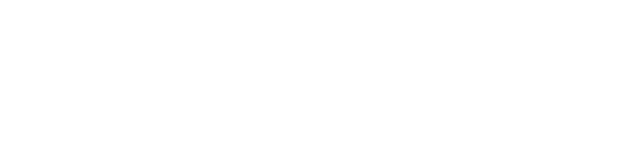
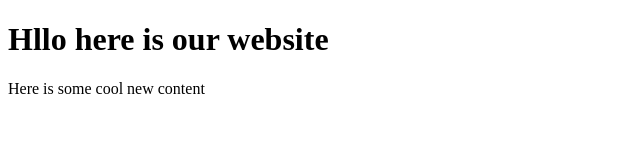
Before and after one commit to Dherah-77/Project-java-, a plain HTML site: page index.html in a window 1280 px wide. Shown: the whole page, without its empty margins (0-640 px from the left). Drawn offline with Linux system fonts and the light colour scheme.

Commit message:
Added content to index.html

```diff
--- a/index.html
+++ b/index.html
@@ -5,5 +5,8 @@
     <meta name="viewport" content="width=device-width, initial-scale=1.0" />
     <title>Document</title>
   </head>
-  <body></body>
+  <body>
+    <h1>Hllo here is our website</h1>
+    <p>Here is some cool new content</p>
+  </body>
 </html>
```
